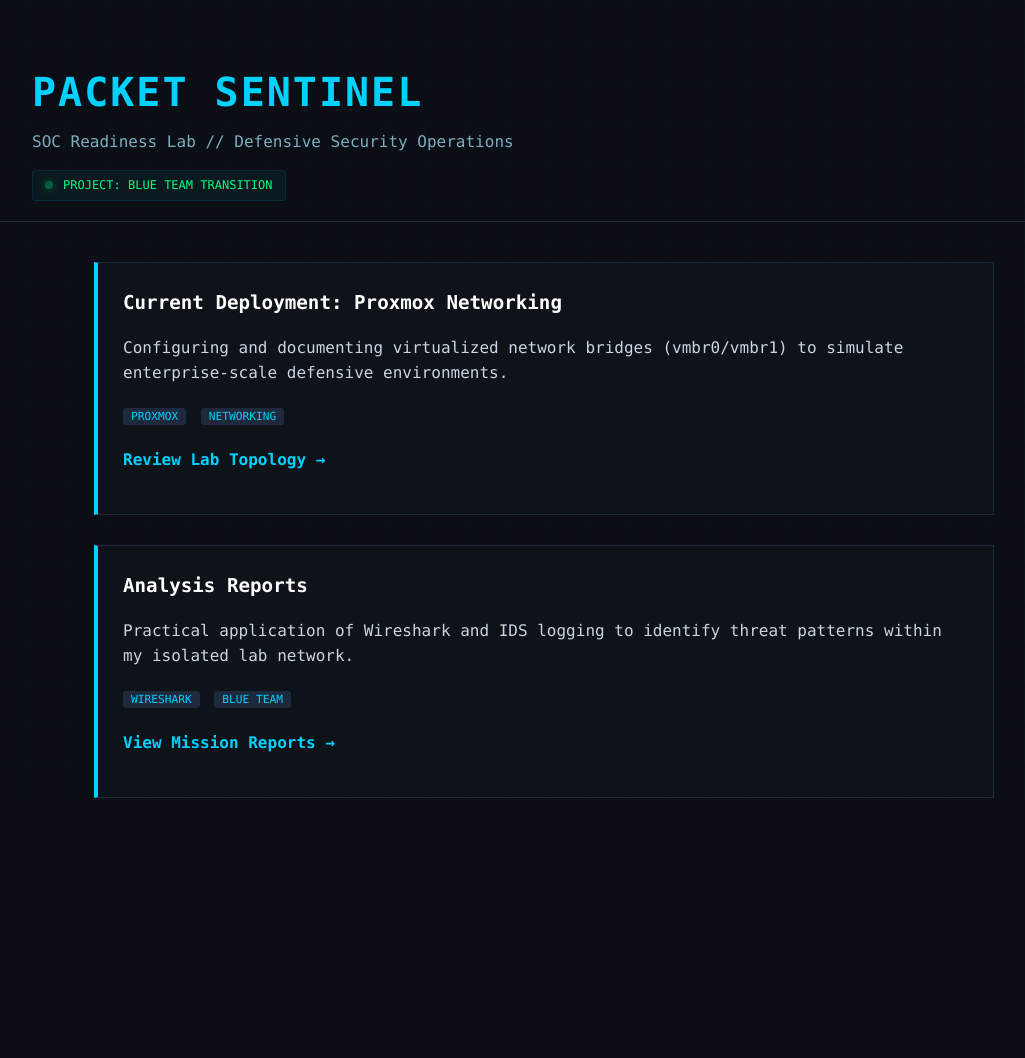
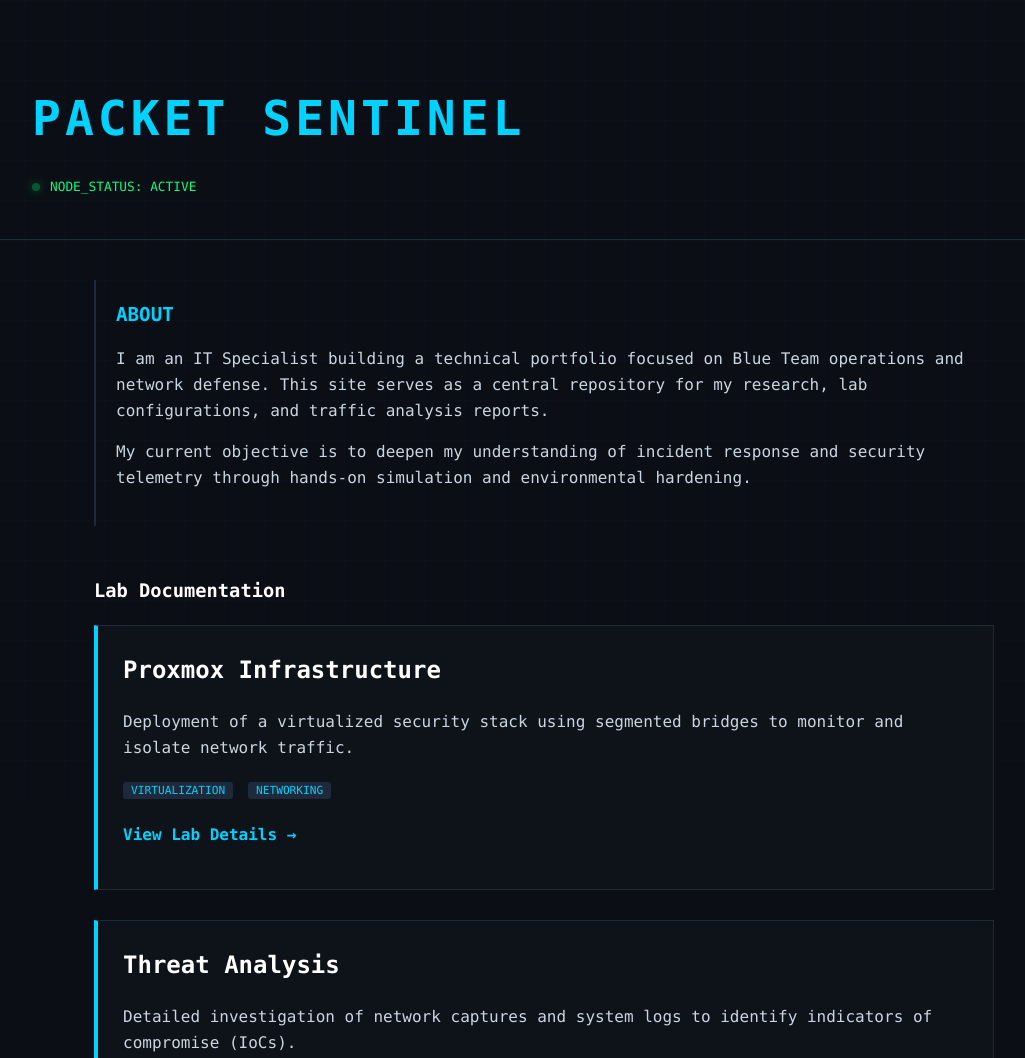
Before and after one commit to pktsentinel/pktsentinel.github.io, a plain HTML site: page index.html in a window 1280 px wide. Shown: the top 1058 px of the page, without its empty margins (96-1121 px from the left). Before the commit the page ends 838 px from the top, so only its background shows below. Drawn offline with Linux system fonts and the light colour scheme.

Commit message:
Enhance layout and add About section in index.html
Updated styles and structure for improved layout and readability. Added an About section to describe the portfolio's focus on Blue Team operations.

```diff
--- a/index.html
+++ b/index.html
@@ -8,9 +8,10 @@
     <style>
         :root {
             --bg-color: #0b0e14;
-            --accent-blue: #00d2ff; /* Blue Team Cyan */
+            --accent-blue: #00d2ff;
             --border-dim: #1e293b;
             --text-main: #cbd5e1;
+            --text-bright: #ffffff;
         }
 
         body {
@@ -21,7 +22,7 @@
             line-height: 1.6;
         }
 
-        /* Subtle "Radar Grid" Background */
+        /* Radar Grid Background */
         body::before {
             content: "";
             position: fixed;
@@ -35,45 +36,33 @@
         }
 
         header {
-            padding: 60px 10% 20px 10%;
+            padding: 80px 10% 40px 10%;
             border-bottom: 1px solid var(--border-dim);
         }
 
         h1 {
             color: var(--accent-blue);
-            font-size: 2.5rem;
+            font-size: 3rem;
             margin: 0;
             text-transform: uppercase;
-            letter-spacing: 2px;
+            letter-spacing: 4px;
         }
 
-        /* Describes the work/goal without using job titles */
-        .professional-title {
-            color: #88c0d0;
-            margin-top: 5px;
-            font-size: 1rem;
-            opacity: 0.9;
-        }
-
-        /* The Pulse: A Blue Team "Monitoring" indicator */
         .status-indicator {
             display: inline-flex;
             align-items: center;
             gap: 10px;
-            font-size: 0.75rem;
-            background: rgba(0, 210, 255, 0.05);
-            padding: 5px 12px;
-            border-radius: 4px;
-            border: 1px solid rgba(0, 210, 255, 0.1);
-            margin-top: 15px;
+            font-size: 0.8rem;
             color: #00ff7f;
+            margin-top: 20px;
+            text-transform: uppercase;
         }
 
         .pulse-dot {
             width: 8px; height: 8px;
             background: #00ff7f;
             border-radius: 50%;
-            box-shadow: 0 0 8px #00ff7f;
+            box-shadow: 0 0 10px #00ff7f;
             animation: pulse-kf 2s infinite;
         }
 
@@ -89,6 +78,20 @@
             padding: 0 20px;
         }
 
+        /* About Section - No fluff */
+        .about-section {
+            margin-bottom: 50px;
+            padding: 20px;
+            border-left: 2px solid var(--border-dim);
+        }
+
+        .about-section h2 {
+            color: var(--accent-blue);
+            font-size: 1.2rem;
+            margin-bottom: 10px;
+            text-transform: uppercase;
+        }
+
         .lab-section {
             background: rgba(17, 21, 28, 0.7);
             border: 1px solid var(--border-dim);
@@ -97,7 +100,7 @@
             margin-bottom: 30px;
         }
 
-        h2 { color: #fff; font-size: 1.2rem; margin-top: 0; }
+        h2, h3 { color: var(--text-bright); margin-top: 0; }
 
         a { color: var(--accent-blue); text-decoration: none; font-weight: bold; }
         a:hover { border-bottom: 1px solid var(--accent-blue); }
@@ -117,33 +120,46 @@
 
     <header>
         <h1>Packet Sentinel</h1>
-        <div class="professional-title">SOC Readiness Lab // Defensive Security Operations</div>
 
         <div class="status-indicator">
             <div class="pulse-dot"></div>
-            <span>PROJECT: BLUE TEAM TRANSITION</span>
+            <span>NODE_STATUS: ACTIVE</span>
         </div>
     </header>
 
     <main>
+        <section class="about-section">
+            <h2>About</h2>
+            <p>
+                I am an IT Specialist building a technical portfolio focused on Blue Team operations and network defense.
+                This site serves as a central repository for my research, lab configurations, and traffic analysis reports.
+            </p>
+            <p>
+                My current objective is to deepen my understanding of incident response and security telemetry
+                through hands-on simulation and environmental hardening.
+            </p>
+        </section>
+
+        <h3>Lab Documentation</h3>
+
         <section class="lab-section">
-            <h2>Current Deployment: Proxmox Networking</h2>
-            <p>Configuring and documenting virtualized network bridges (vmbr0/vmbr1) to simulate enterprise-scale defensive environments.</p>
+            <h2>Proxmox Infrastructure</h2>
+            <p>Deployment of a virtualized security stack using segmented bridges to monitor and isolate network traffic.</p>
             <div>
-                <span class="tag">PROXMOX</span>
+                <span class="tag">VIRTUALIZATION</span>
                 <span class="tag">NETWORKING</span>
             </div>
-            <p style="margin-top: 20px;"><a href="#">Review Lab Topology →</a></p>
+            <p style="margin-top: 20px;"><a href="#">View Lab Details →</a></p>
         </section>
 
         <section class="lab-section">
-            <h2>Analysis Reports</h2>
-            <p>Practical application of Wireshark and IDS logging to identify threat patterns within my isolated lab network.</p>
+            <h2>Threat Analysis</h2>
+            <p>Detailed investigation of network captures and system logs to identify indicators of compromise (IoCs).</p>
             <div>
                 <span class="tag">WIRESHARK</span>
                 <span class="tag">BLUE TEAM</span>
             </div>
-            <p style="margin-top: 20px;"><a href="#">View Mission Reports →</a></p>
+            <p style="margin-top: 20px;"><a href="#">Read Analysis Logs →</a></p>
         </section>
     </main>
 
```
